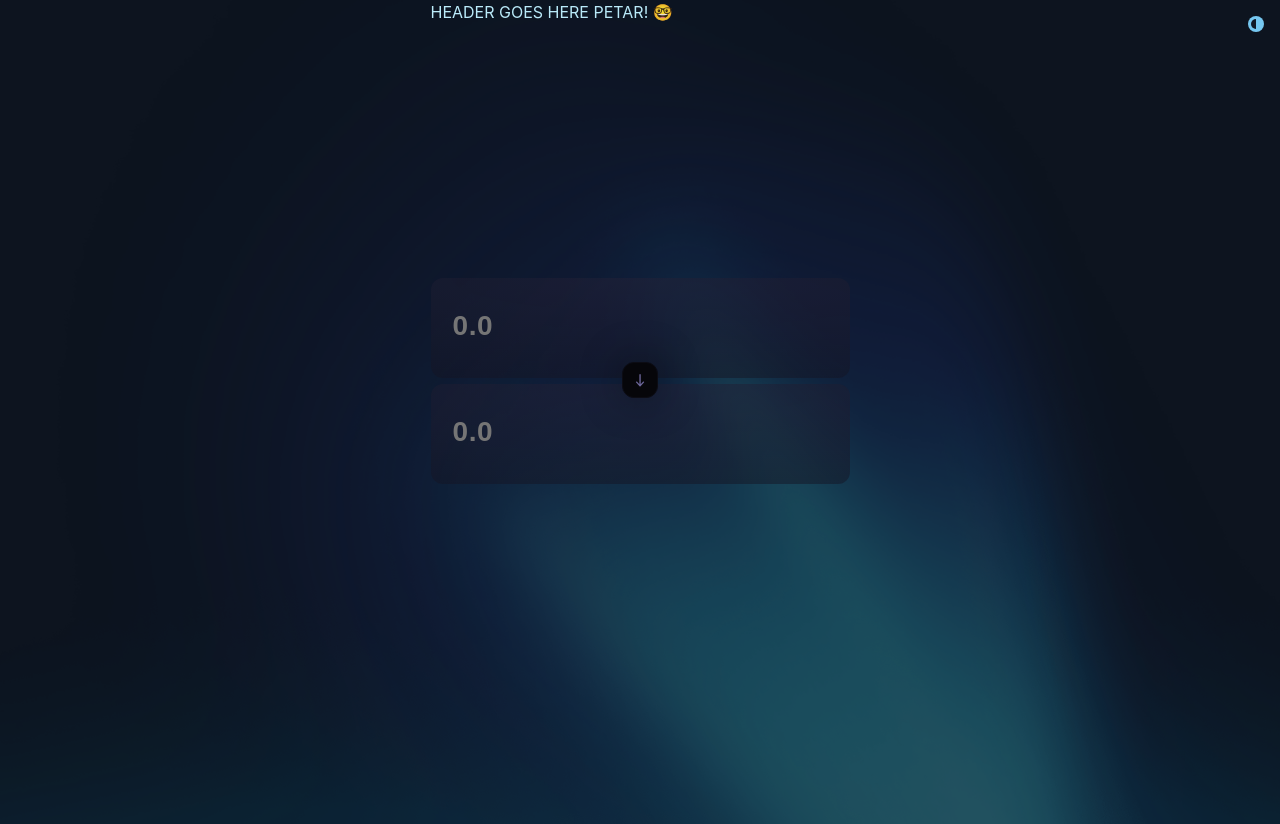
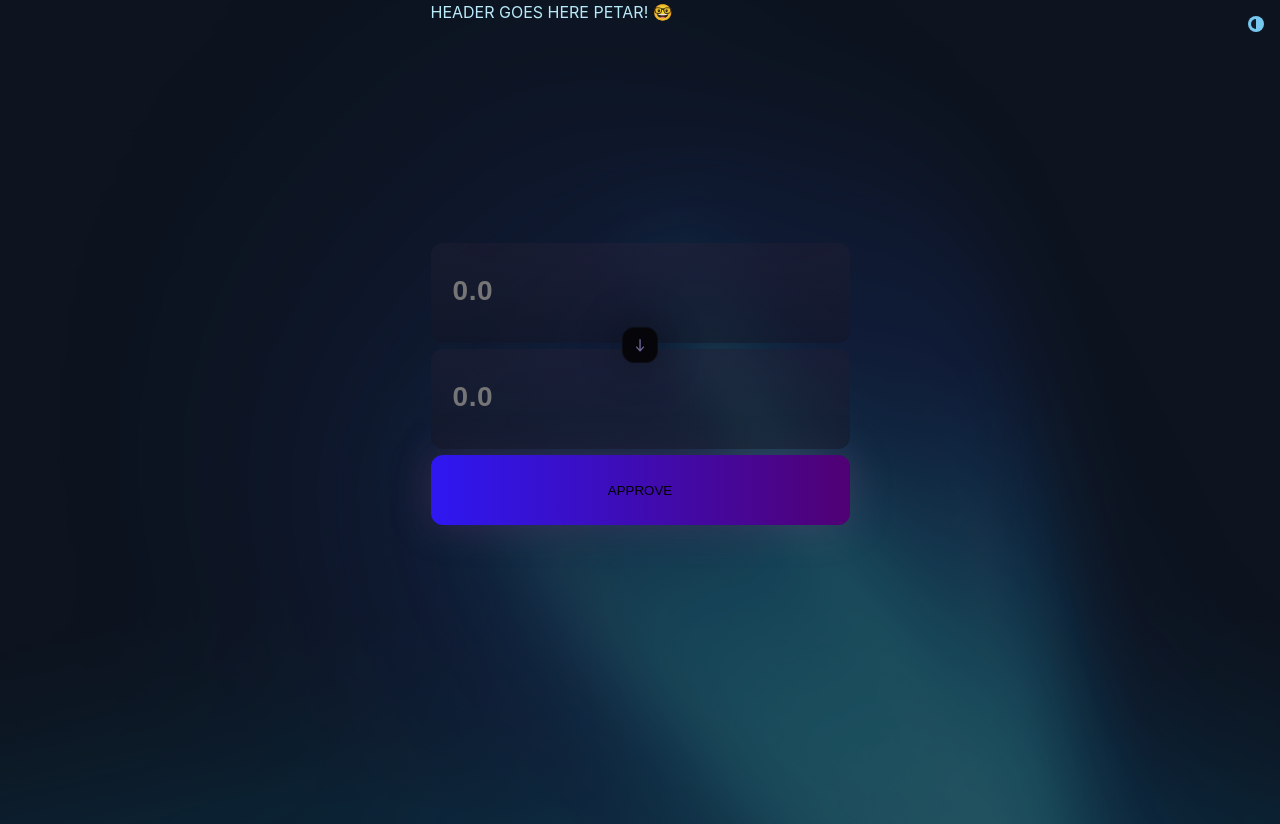
Before and after one commit to hackashell/DeFI-Omnidapp, a React (Vite) app: page / in a window 1280 px wide. Built offline with nearby package versions, Linux system fonts and the light colour scheme.

Commit message:
Created SwapButton component. 🍀

```diff
--- /dev/null
+++ b/src/components/SwapBox/components/SwapButton/index.tsx
@@ -0,0 +1,36 @@
+import styled from 'styled-components'
+
+import { ELEMENTS_BACKGROUND_PRIMARY } from '../../constants'
+
+export const SwapButton = () => <Button>APPROVE</Button>
+
+const Button = styled.button`
+    width: 100%;
+    height: 70px;
+    display: flex;
+    justify-content: center;
+    align-items: center;
+    gap: 10px;
+    border: none;
+    border-radius: 12px;
+    background: linear-gradient(
+        90deg,
+        rgba(46, 23, 242, 1) 0%,
+        rgba(80, 0, 115, 1) 100%
+    );
+    box-shadow: 0px 0px 42px rgba(129, 62, 127, 0.32);
+    cursor: pointer;
+
+    &:hover {
+        opacity: 0.9;
+    }
+
+    &:active {
+        opacity: 0.8;
+    }
+
+    &:disabled {
+        background: ${ELEMENTS_BACKGROUND_PRIMARY};
+        cursor: default;
+    }
+`
--- a/src/components/SwapBox/components/index.ts
+++ b/src/components/SwapBox/components/index.ts
@@ -1,2 +1,3 @@
 export * from './CurrencyItem'
 export * from './SwitchCurrenciesButton'
+export * from './SwapButton'
--- a/src/components/SwapBox/index.tsx
+++ b/src/components/SwapBox/index.tsx
@@ -1,5 +1,5 @@
 import styled from 'styled-components'
-import { CurrencyItem, SwitchCurrenciesButton } from './components'
+import { CurrencyItem, SwapButton, SwitchCurrenciesButton } from './components'
 
 import { SWAPBOX_WIDTH } from './constants'
 
@@ -8,6 +8,7 @@ export const Swapbox = () => (
         <CurrencyItem />
         <SwitchCurrenciesButton />
         <CurrencyItem />
+        <SwapButton />
     </Container>
 )
 
```
